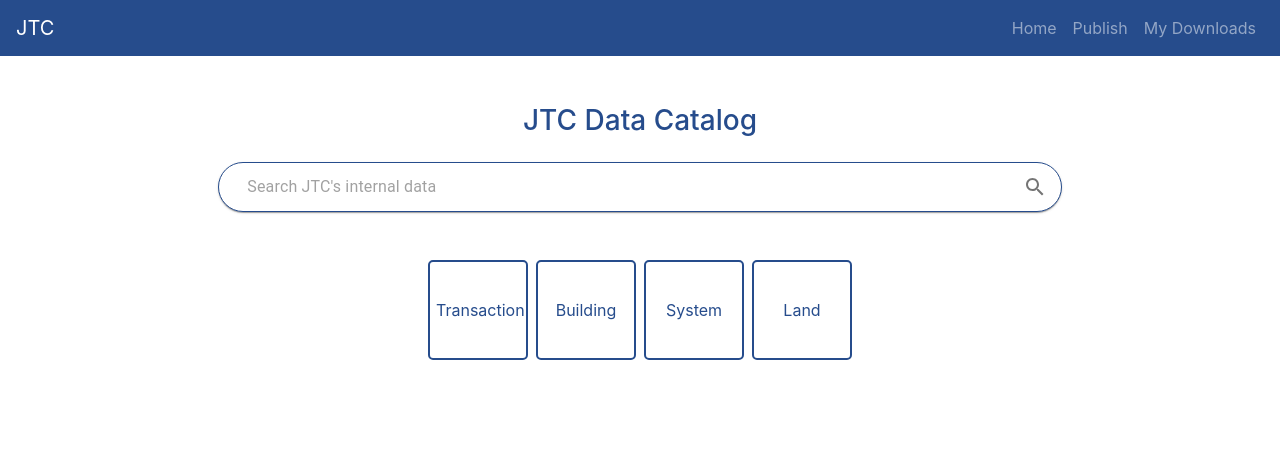
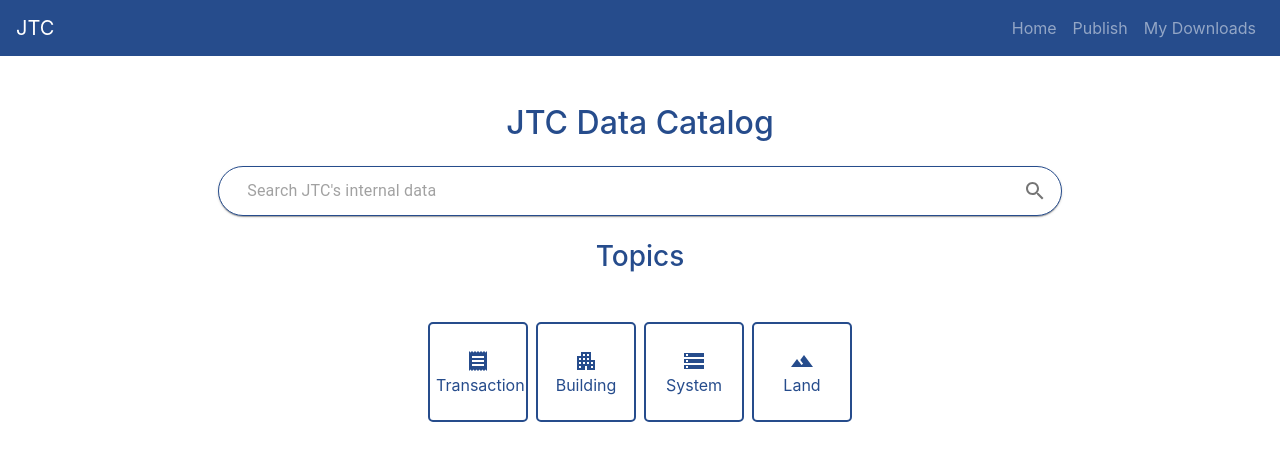
Before and after one commit to Tharindu92/Data-Catalog, a React (Create React App) app: page / in a window 1280 px wide. Shown: the top 460 px of the page. Built offline with nearby package versions, Linux system fonts and the light colour scheme.

Commit message:
- Added comments in each file - Added open source icons - Reworked toggling logic for right drawer contents - Added IE support to allow access from IE on deployment (only IE 11)

```diff
--- a/package.json
+++ b/package.json
@@ -33,7 +33,6 @@
       "not op_mini all"
     ],
     "development": [
-	  "ie 11",
       "last 1 chrome version",
       "last 1 firefox version",
       "last 1 safari version"
--- a/src/components/DatabaseCard.js
+++ b/src/components/DatabaseCard.js
@@ -2,39 +2,51 @@
 import Card from "react-bootstrap/Card";
 import Tags from "./Tags";
 import "../globalcss.css";
+import GetAppIcon from "@material-ui/icons/GetApp";
 
-export default function DatabaseCard({ database }) {
+// Card component for search results, takes in a database dict and display as a card
+// input example, {name:'db name',description:'sample text',}
+export default class extends React.Component {
+  render() {
     return (
       <Card
         // border="primary"
         className="mb-1 mt-2 borderColor"
         style={{ width: "14em", height: "15em" }}
       >
-      <Card.Body>
-        <Card.Title className="textColor">{database.name}</Card.Title>
+        <Card.Body onClick={this.props.function}>
+          <Card.Title className="textColor">
+            {this.props.database.name}
+          </Card.Title>
           <Card.Text style={{ fontSize: 11 }}>
-          {database.description}. Lorem ipsum dolor sit amet, consectetur
-          adipiscing elit.
+            {this.props.database.description}. Lorem ipsum dolor sit amet,
+            consectetur adipiscing elit.
           </Card.Text>
         </Card.Body>
         <Card.Body>
-        <Tags tags={database.tags} />
+          <Tags tags={this.props.database.tags} />
           <Card.Link className="float-right textColor mt-1" href="#">
+            <GetAppIcon />
             Download
           </Card.Link>
           <br />
           {/* <span className="float-left">Rating: </span> */}
         </Card.Body>
         <Card.Footer
+          onClick={this.props.function}
           style={{
             backgroundColor: "#fff",
             border: 0
           }}
         >
+          <span className="float-left textColor" style={{ fontSize: 10 }}>
+            Rating:
+          </span>
           <span className="float-right textColor" style={{ fontSize: 10 }}>
-          Last updated {database.last_updated}
+            Last updated {this.props.database.last_updated}
           </span>
         </Card.Footer>
       </Card>
     );
   }
+}
--- a/src/components/DrawerContent.js
+++ b/src/components/DrawerContent.js
@@ -45,6 +45,8 @@
   }
 }));
 
+//Right Drawer content, input database dict to display data table information
+//sample input, {name:'db name',description:'sample text'....}
 export default function DrawerContent({ database }) {
   const classes = useStyles();
   const theme = useTheme();
@@ -69,6 +71,7 @@
           variant="fullWidth"
           aria-label="full width tabs example"
         >
+          {/* tab headers */}
           <Tab label="Properties" {...a11yProps(0)} />
           <Tab label="Preview" {...a11yProps(1)} />
           <Tab label="Columns" {...a11yProps(2)} />
@@ -79,6 +82,7 @@
         index={value}
         onChangeIndex={handleChangeIndex}
       >
+        {/* content in Properties tab */}
         <TabPanel value={value} index={0} dir={theme.direction}>
           <h3 className="textColor">Name:</h3>
           <label>{database.name}</label>
@@ -98,9 +102,11 @@
           <br />
           <label>Last Updated By: {database.last_updated_by}</label>
         </TabPanel>
+        {/* content in Preview tab */}
         <TabPanel value={value} index={1} dir={theme.direction}>
           Preview
         </TabPanel>
+        {/* content in Columns tab */}
         <TabPanel value={value} index={2} dir={theme.direction}>
           Columns
         </TabPanel>
--- a/src/components/SearchDisplay.js
+++ b/src/components/SearchDisplay.js
@@ -5,6 +5,8 @@
 import Drawer from "@material-ui/core/Drawer";
 import DrawerContent from "./DrawerContent";
 
+//Display search results, takes in array of database dict and out put as individual cards
+//sample input, [{'name':'db1,'description:'sample text',...},{'name':'db2,'description:'sample text',...}]
 export default function SearchDisplay({ databaseList }) {
   const [state, setState] = React.useState({
     right: false
@@ -14,6 +16,7 @@
     description: "test description"
   });
 
+  // toggle function for the right drawer to slide out when individual database card is clicked.
   const toggleDrawer = (open, database) => event => {
     if (
       event.type === "keydown" &&
@@ -39,13 +42,18 @@
           justifyContent: "left"
         }}
       >
+        {/* for each database dict, input into database card component, and display the information on cards */}
         {databaseList.map(database => (
-          <a onClick={toggleDrawer(true, database)}>
-            <DatabaseCard key={database.id} database={database} />
-          </a>
+          <div>
+            <DatabaseCard
+              key={database.id}
+              database={database}
+              function={toggleDrawer(true, database)}
+            />
+          </div>
         ))}
       </CardDeck>
-
+      {/* takes in single database dict to display infromation*/}
       <Drawer
         anchor="right"
         open={state["right"]}
--- a/src/components/Tags.js
+++ b/src/components/Tags.js
@@ -2,6 +2,8 @@
 import { makeStyles } from "@material-ui/core/styles";
 import Chip from "@material-ui/core/Chip";
 import "../globalcss.css";
+
+//style for the tag chips
 const useStyles = makeStyles(theme => ({
   root: {
     display: "flex",
@@ -12,7 +14,8 @@
     }
   }
 }));
-
+//Tags display for databases, takes in array of tags and display each tag as pill shape(chips)
+// sample input, ['tag 1', 'tag 2',...]
 export default function Tags({ tags }) {
   const classes = useStyles();
   const handleClick = () => {
--- a/src/index.js
+++ b/src/index.js
@@ -3,8 +3,8 @@
 import { BrowserRouter as Router } from "react-router-dom";
 import NavBar from "./components/NavBar";
 import Routes from "./Routes";
-import 'react-app-polyfill/ie11';
-import 'react-app-polyfill/stable';
+import "react-app-polyfill/ie11";
+import "react-app-polyfill/stable";
 import "./index.css";
 import "bootstrap/dist/css/bootstrap.min.css";
 
--- a/src/pages/Home.js
+++ b/src/pages/Home.js
@@ -1,7 +1,10 @@
 import React from "react";
 import SearchBar from "../components/SearchBar";
 import { Row, Col } from "react-bootstrap";
-
+import ApartmentIcon from "@material-ui/icons/Apartment";
+import ReceiptIcon from "@material-ui/icons/Receipt";
+import StorageIcon from "@material-ui/icons/Storage";
+import LandscapeIcon from "@material-ui/icons/Landscape";
 export default class extends React.Component {
   constructor() {
     super();
@@ -14,6 +17,7 @@
   render() {
     return (
       <div className="align-items-center">
+        {/* Search bar  */}
         <Row
           className="align-items-center mt-4 pt-4"
           style={{
@@ -23,15 +27,27 @@
           }}
         >
           <Col id="Search bar" xs={8}>
-            <h3
+            <h2
               className="textColor mb-4"
               style={{ display: "flex", justifyContent: "center" }}
             >
               JTC Data Catalog
-            </h3>
+            </h2>
             <SearchBar />
           </Col>
         </Row>
+
+        {/* Topics  */}
+        <h3
+          className="mt-4 textColor"
+          style={{
+            display: "flex",
+            justifyContent: "center",
+            alignItems: "center"
+          }}
+        >
+          Topics
+        </h3>
         <Row className="pt-4 mt-4">
           <Col
             style={{
@@ -48,6 +64,8 @@
                 borderRadius: 5
               }}
             >
+              <ReceiptIcon />
+              <br />
               Transaction
             </button>
             <button
@@ -58,6 +76,8 @@
                 borderRadius: 5
               }}
             >
+              <ApartmentIcon />
+              <br />
               Building
             </button>
             <button
@@ -68,6 +88,8 @@
                 borderRadius: 5
               }}
             >
+              <StorageIcon />
+              <br />
               System
             </button>
             <button
@@ -78,6 +100,8 @@
                 borderRadius: 5
               }}
             >
+              <LandscapeIcon />
+              <br />
               Land
             </button>
           </Col>
```
Also changed, not shown: src/pages/Search.js (+8 -44 lines). Lines whose indentation alone changed are shown as unchanged.
